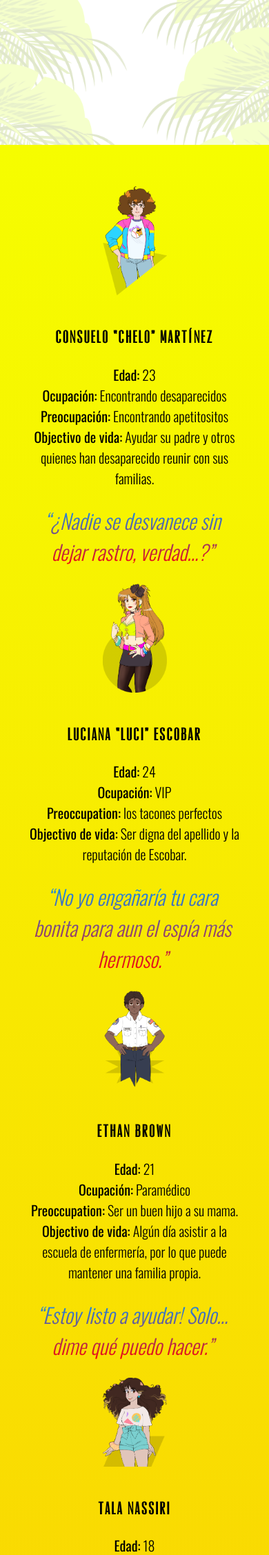
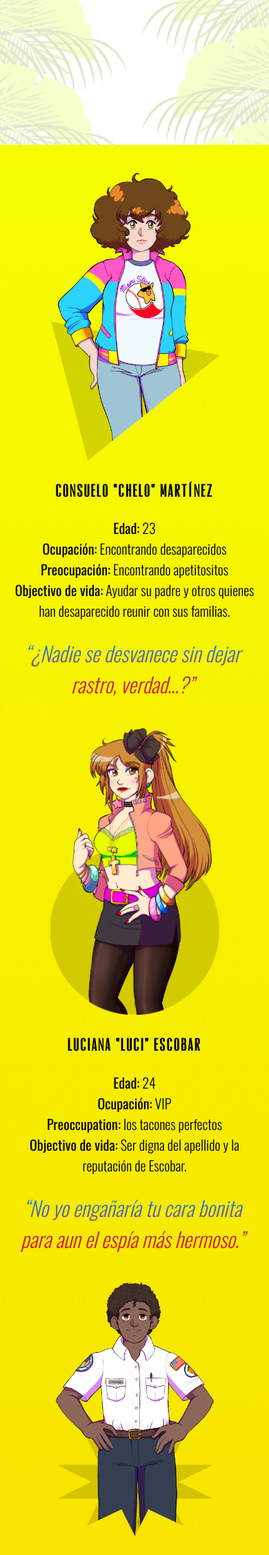
Before and after one commit to PillowFightIo/ghostsofmiami_com, a PHP site: page /es in a window 390 px wide. Shown: the part 2413-4667 px from the top of the page at 69% size. Run offline with PHP 8.4, Linux system fonts and the light colour scheme; data that the repository does not hold is empty; some libraries are stand-ins or nearby versions.

Commit message:
Set larger sprite width on mobile view, update sprites. (Fix #3 and fix #4)

```diff
--- a/css/sass/_mobile.scss
+++ b/css/sass/_mobile.scss
@@ -46,11 +46,17 @@
     .character {
         text-align: center;
         overflow: visible;
+        padding: 0;
     }
 
     .character .portrait {
-        margin: 0 auto 2em !important;
+        margin: 0 auto 1em !important;
         float: none;
+        width: 70%;
+    }
+
+    .character:not(:last-child) {
+        margin-bottom: 2em;
     }
 
     .character:nth-child(2n) {
--- a/css/style.css
+++ b/css/style.css
@@ -332,11 +332,16 @@
 
   .character {
     text-align: center;
-    overflow: visible; }
+    overflow: visible;
+    padding: 0; }
 
   .character .portrait {
-    margin: 0 auto 2em !important;
-    float: none; }
+    margin: 0 auto 1em !important;
+    float: none;
+    width: 70%; }
+
+  .character:not(:last-child) {
+    margin-bottom: 2em; }
 
   .character:nth-child(2n) {
     text-align: center; }
```
Also changed, not shown: img/chelo-shape.png, img/ethan-shape.png, img/janet-shape.png, img/luci-shape.png, img/richard-shape.png, img/tala-shape.png, 3 other files.
